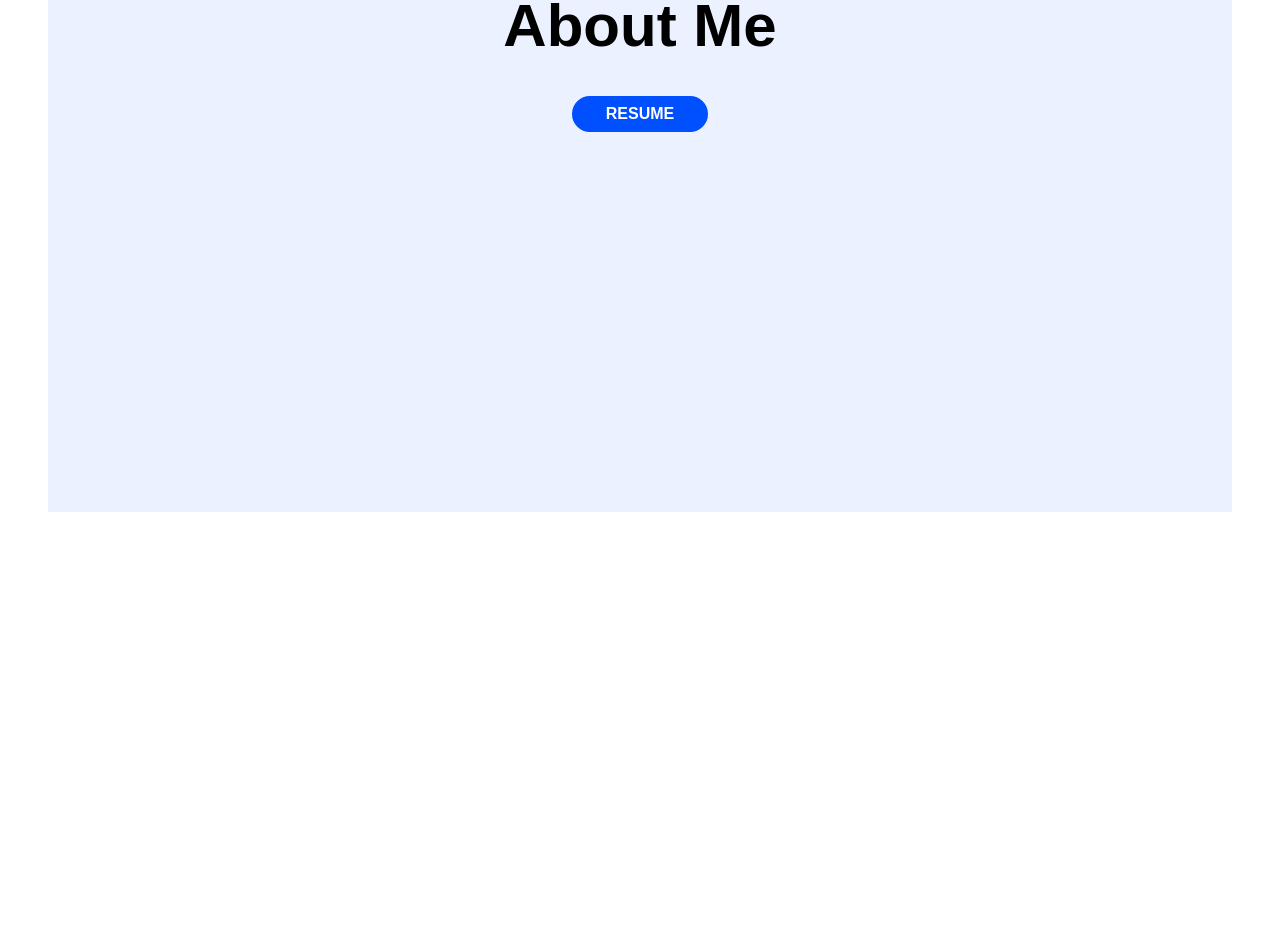
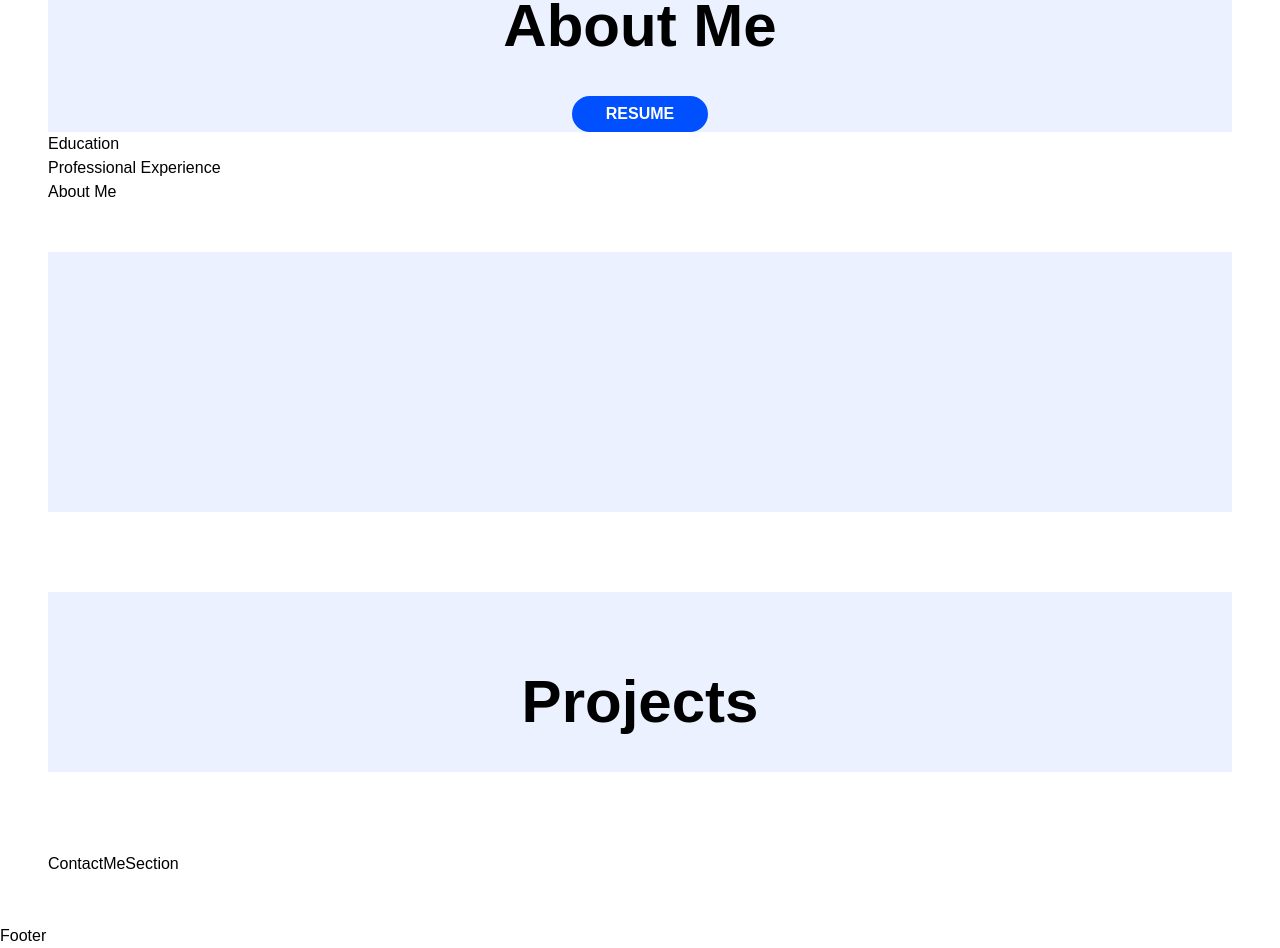
Before and after one commit to michelleezhangg/Personal-Website-Portfolio, a Next.js app: page / in a window 1280 px wide. Shown: the part 880-1828 px from the top of the page. Before the commit the page ends 1440 px from the top, so only its background shows below. Built offline with nearby package versions, Linux system fonts and the light colour scheme.

Commit message:
Outlined all major components of site

```diff
--- a/src/app/components/AboutMeSection.jsx
+++ b/src/app/components/AboutMeSection.jsx
@@ -9,8 +9,18 @@ const AboutMeSection = () => {
           Resume
         </button>
       </div>
-      <div className='grid grid-rows-5'>
-      </div>
+      <section className='grid grid-rows-5 bg-white'>
+        {/* Education */}
+        <div className=''>
+          Education
+        </div>
+        <div className=''>
+          Professional Experience
+        </div>
+        <div className=''>
+          About Me
+        </div>
+      </section>
     </section>
   );
 }
--- /dev/null
+++ b/src/app/components/ContactMeSection.jsx
@@ -0,0 +1,11 @@
+import React from 'react';
+
+const ContactMeSection = () => {
+  return (
+    <section>
+        ContactMeSection
+    </section>
+  );
+}
+
+export default ContactMeSection;
--- /dev/null
+++ b/src/app/components/Footer.jsx
@@ -0,0 +1,11 @@
+import React from 'react';
+
+const Footer = () => {
+  return (
+    <footer>
+        Footer
+    </footer>
+  );
+}
+
+export default Footer;
--- a/src/app/components/HeroSection.jsx
+++ b/src/app/components/HeroSection.jsx
@@ -7,7 +7,7 @@ import {
   BIO_BACKGROUND as bioBackground,
   PHONE_NUMBER as phoneNumber,
   EMAIL as email,
-} from '../constants';
+} from '../constants/constants';
 
 const HeroSection = () => {
   return (
--- a/src/app/components/Navbar.jsx
+++ b/src/app/components/Navbar.jsx
@@ -8,7 +8,7 @@ import {
   NAME as name,
   ROLE as role,
   NAV_LINKS as navLinks,
-} from '../constants';
+} from '../constants/constants';
 
 const Navbar = () => {
   const [navbarOpen, setNavbarOpen] = useState(false);
--- /dev/null
+++ b/src/app/components/Projects.jsx
@@ -0,0 +1,14 @@
+import React from 'react';
+
+const Projects = () => {
+  return (
+    <section className='bg-lightblue'>
+      <div className='flex flex-col items-center'>
+        <h1 className='title text-6xl p-10 pt-20 font-black'>Projects</h1>
+      </div>
+      {/* Projects Array */}
+    </section>
+  )
+}
+
+export default Projects;
--- a/src/app/page.js
+++ b/src/app/page.js
@@ -2,6 +2,9 @@ import Image from "next/image";
 import HeroSection from "./components/HeroSection";
 import Navbar from "./components/Navbar";
 import AboutMeSection from "./components/AboutMeSection";
+import Projects from "./components/Projects";
+import ContactMeSection from "./components/ContactMeSection";
+import Footer from "./components/Footer";
 
 export default function Home() {
   return (
@@ -10,7 +13,10 @@ export default function Home() {
       <div className='grid grid-rows-2 gap-20 mx-auto px-12 py-12'>
         <HeroSection />
         <AboutMeSection/>
+        <Projects />
+        <ContactMeSection />
       </div>
+      <Footer />
     </main>
   );
 }
```
Also changed, not shown: src/app/constants/aboutme.js (added), src/app/constants/constants.js (renamed from src/app/constants.js), src/app/constants/projects.js (added).
